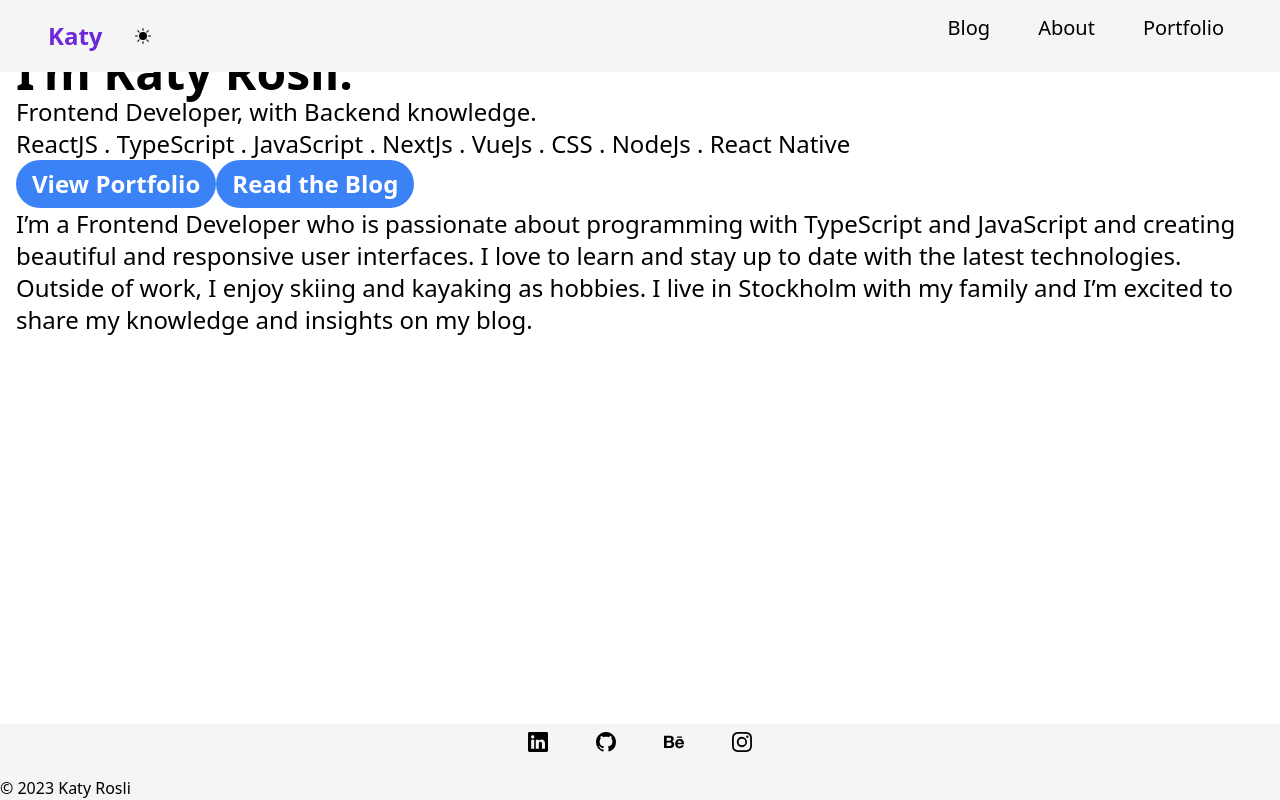
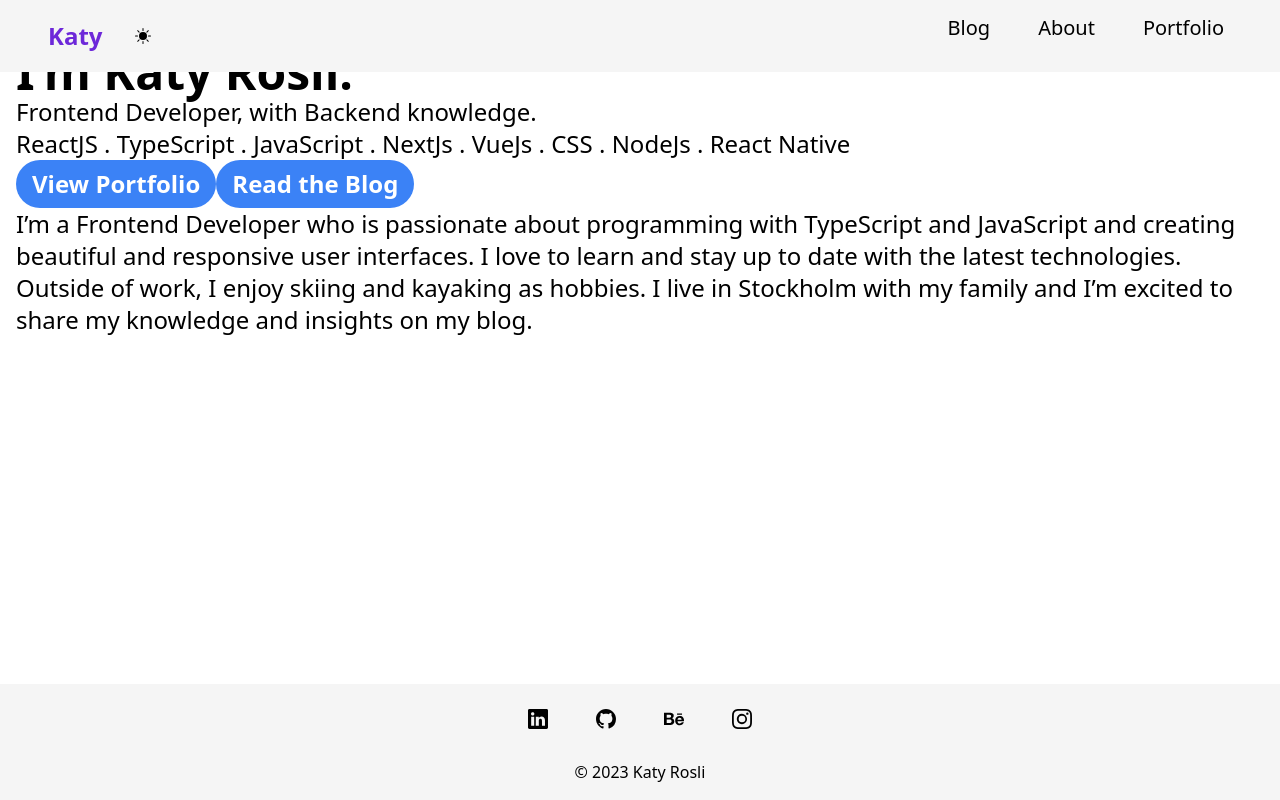
Before and after one commit to KatyRosli/blog, a Next.js app: page / in a window 1280 px wide. Built offline with nearby package versions, Linux system fonts and the light colour scheme.

Commit message:
fix footer

```diff
--- a/components/Footer.tsx
+++ b/components/Footer.tsx
@@ -5,25 +5,25 @@ const Footer = () => {
         window.open(url, '_blank', 'noreferrer');
     };
     return (
-        <footer className='bg-neutral-100 dark:bg-stone-900 w-full fixed bottom-0'>
-        <div className="w-full md:flex md:items-center md:w-auto">
-        <ul className="justify-between px-4 mx-auto lg:max-w-7xl md:items-center md:flex md:px-8">
+        <footer className='bg-neutral-100 dark:bg-stone-900 w-full fixed bottom-0 p-4'>
+        <div className="w-full md:flex md:w-auto">
+        <ul className="justify-between px-4 mx-auto lg:max-w-7xl md:flex md:px-8">
           <li className='pb-6 text-xl py-2 md:px-6 text-center border-b-2 md:border-b-0'>
-          <BsLinkedin onClick={() => openInNewTab('https://www.linkedin.com/in/katy-rosli-761b70185/')} />
+          <button><BsLinkedin onClick={() => openInNewTab('https://www.linkedin.com/in/katy-rosli-761b70185/')} /></button>
           </li>
           <li className='pb-6 text-xl py-2 md:px-6 text-center border-b-2 md:border-b-0'>
-          <BsGithub onClick={() => openInNewTab('https://github.com/KatyRosli')} />
+          <button><BsGithub onClick={() => openInNewTab('https://github.com/KatyRosli')} /></button>
           </li>
           <li className='pb-6 text-xl py-2 md:px-6 text-center border-b-2 md:border-b-0'>
-          <BsBehance onClick={() => openInNewTab('https://www.behance.net/KatyLii')} />
+          <button><BsBehance onClick={() => openInNewTab('https://www.behance.net/KatyLii')} /></button>
           </li>
           <li className='pb-6 text-xl py-2 md:px-6 text-center border-b-2 md:border-b-0'>
-          <BsInstagram onClick={() => openInNewTab('https://www.instagram.com/katy.rosli/')} />
+          <button><BsInstagram onClick={() => openInNewTab('https://www.instagram.com/katy.rosli/')} /></button>
           </li>
         </ul>
         </div>
-        <div>
-            <p className='copyrights'>© 2023 Katy Rosli</p>
+        <div className='justify-center mx-auto lg:max-w-7xl md:items-center md:flex md:px-8'>
+            <p>© 2023 Katy Rosli</p>
             </div>
         </footer>
     )
```
